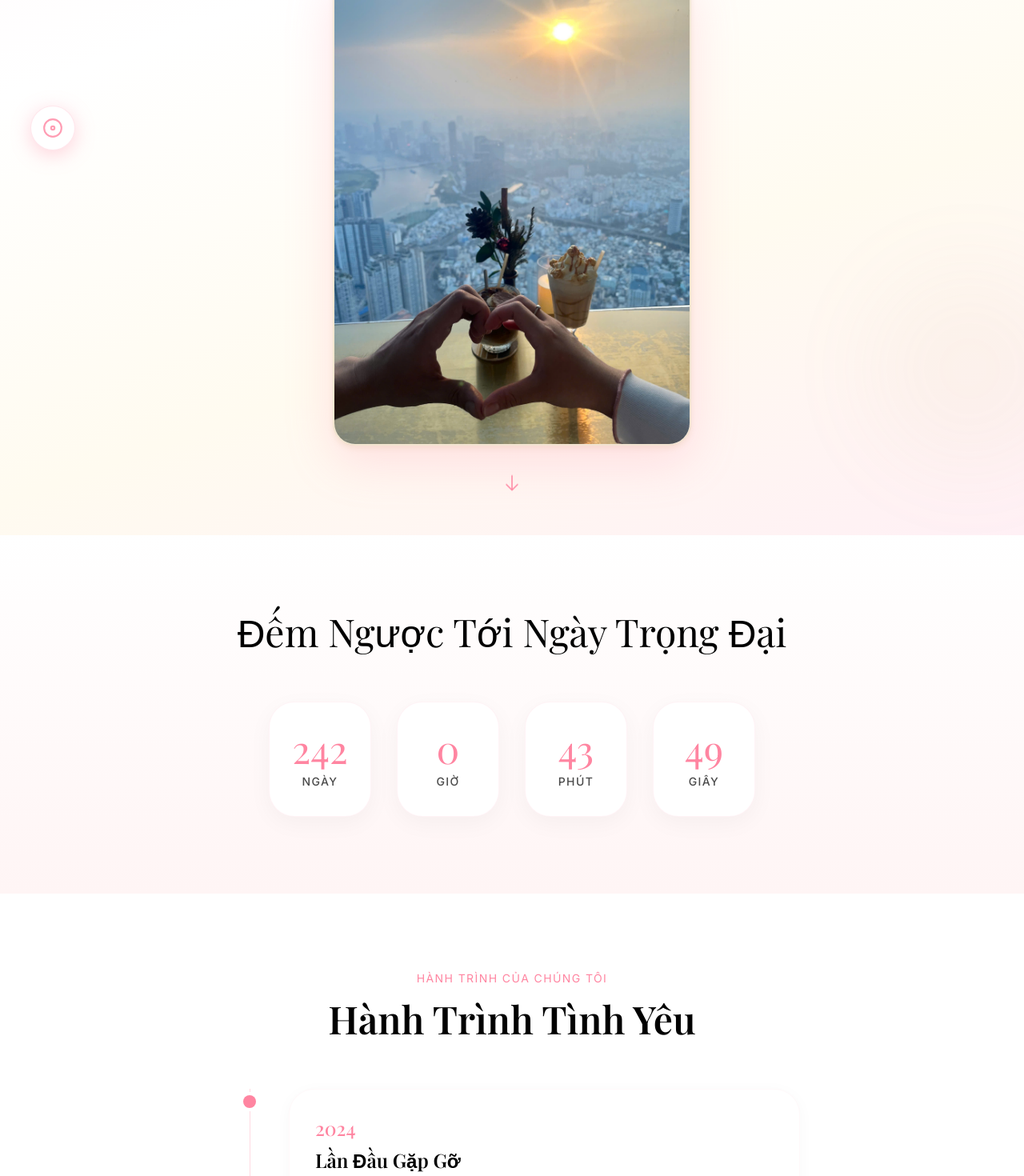
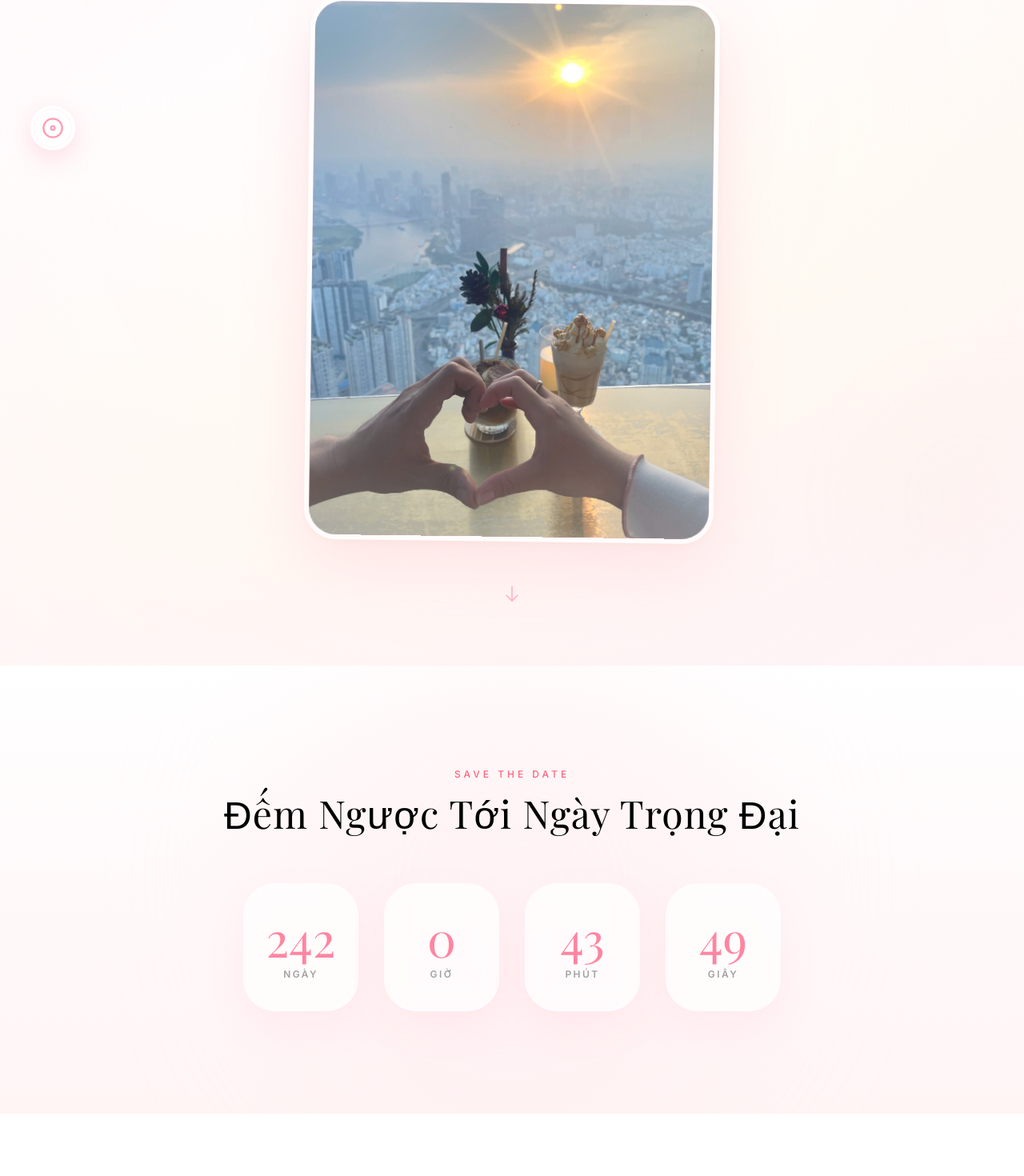
Before and after one commit to DatPHP/Wedding-Janes-Henry-2026, a Next.js app: page / in a window 1280 px wide. Shown: the part 552-2022 px from the top of the page at 80% size. Built offline with nearby package versions, Linux system fonts and the light colour scheme; no server answers; the database is empty; a web font is replaced by a local one.

Commit message:
Improve UI

```diff
--- a/app/globals.css
+++ b/app/globals.css
@@ -11,6 +11,9 @@ html {
   --muted: #4A4A4A;
   --accent: #FF85A1;
   --accent-light: #FFEBF0;
+  --glass-bg: rgba(255, 255, 255, 0.7);
+  --glass-border: rgba(255, 255, 255, 0.3);
+  --misty-overlay: radial-gradient(circle at center, transparent 0%, rgba(255, 245, 247, 0.4) 70%, rgba(255, 245, 247, 0.8) 100%);
 }
 
 @theme inline {
@@ -66,3 +69,33 @@ html {
 .animate-scroll-up {
   animation: scrollUp var(--marquee-duration, 30s) linear infinite;
 }
+
+/* ── Custom UI Utilities ── */
+.glass {
+  background: var(--glass-bg);
+  backdrop-filter: blur(12px);
+  -webkit-backdrop-filter: blur(12px);
+  border: 1px solid var(--glass-border);
+}
+
+.misty-vignette {
+  position: relative;
+}
+
+.misty-vignette::after {
+  content: '';
+  position: absolute;
+  inset: 0;
+  background: var(--misty-overlay);
+  pointer-events: none;
+  z-index: 5;
+}
+
+@keyframes float-slow {
+  0%, 100% { transform: translateY(0) rotate(0deg); }
+  50% { transform: translateY(-20px) rotate(5deg); }
+}
+
+.animate-float-slow {
+  animation: float-slow 8s ease-in-out infinite;
+}
--- a/app/page.tsx
+++ b/app/page.tsx
@@ -9,6 +9,7 @@ import BackgroundMusic from "@/components/BackgroundMusic";
 import FadeIn from "@/components/FadeIn";
 import NavBar from "@/components/NavBar";
 import ScrollToTop from "@/components/ScrollToTop";
+import FloatingActionMenu from "@/components/FloatingActionMenu";
 import { WishesSection } from '@/components/wishes/WishesSection'
 
 export default function Home() {
@@ -17,6 +18,7 @@ export default function Home() {
       <BackgroundMusic />
       <NavBar />
       <ScrollToTop />
+      <FloatingActionMenu />
 
       <section id="greeting">
         <Hero />
--- a/components/BackgroundMusic.tsx
+++ b/components/BackgroundMusic.tsx
@@ -47,18 +47,18 @@ export default function BackgroundMusic() {
                 <motion.div
                     animate={isPlaying ? { rotate: 360 } : { rotate: 0 }}
                     transition={isPlaying ? { repeat: Infinity, duration: 4, ease: "linear" } : { duration: 0.5 }}
-                    className={`w-14 h-14 bg-white rounded-full shadow-[0_6px_24px_rgba(255,133,161,0.35)] border border-accent/20 flex items-center justify-center relative overflow-hidden transition-all group-hover:shadow-[0_8px_32px_rgba(255,133,161,0.55)] group-hover:scale-110 group-hover:border-accent/50 text-accent`}
+                    className={`w-12 h-12 md:w-14 md:h-14 bg-white/80 backdrop-blur-md rounded-full shadow-[0_10px_30px_rgba(255,133,161,0.25)] border border-white/40 flex items-center justify-center relative overflow-hidden transition-all group-hover:shadow-[0_15px_40px_rgba(255,133,161,0.4)] group-hover:scale-110 text-accent group-active:scale-95`}
                 >
                     {/* Play/Pause Icon instead of just grooves */}
                     <div className="z-10 flex items-center justify-center">
                         {isPlaying ? (
-                            <Music size={24} className="animate-pulse" />
+                            <Music size={20} className="md:w-6 md:h-6 animate-pulse" />
                         ) : (
-                            <Disc size={26} className="text-accent/80" />
+                            <Disc size={22} className="md:w-7 md:h-7 text-accent/80" />
                         )}
                     </div>
-                    {/* Pink fill animation on hover (similar to ScrollToTop) */}
-                    <div className="absolute inset-0 bg-accent/5 scale-0 group-hover:scale-100 rounded-full transition-transform duration-300 origin-bottom" />
+                    {/* Inner gold ring */}
+                    <div className="absolute inset-[3px] border border-accent/10 rounded-full" />
                 </motion.div>
 
                 {/* Floating Note indicator when playing */}
--- a/components/Countdown.tsx
+++ b/components/Countdown.tsx
@@ -39,26 +39,34 @@ export default function Countdown() {
     }, []);
 
     return (
-        <section className="py-24 bg-gradient-to-b from-background to-[#FFF5F5] text-center px-4">
-            <h2 className="text-3xl md:text-5xl font-serif mb-16 text-black">
+        <section className="py-24 md:py-32 bg-gradient-to-b from-background via-[#FFF9FA] to-[#FFF5F5] text-center px-4 relative overflow-hidden">
+            {/* Background decorative blob */}
+            <div className="absolute top-1/2 left-1/2 -translate-x-1/2 -translate-y-1/2 w-[600px] h-[600px] bg-rose-100/30 rounded-full blur-[100px] pointer-events-none" />
+
+            <div className="relative z-10">
+                <p className="text-xs tracking-[4px] uppercase text-rose-400 mb-4 font-medium">
+                    Save The Date
+                </p>
+                <h2 className="text-4xl md:text-5xl font-serif mb-16 text-black tracking-wide">
                     Đếm Ngược Tới Ngày Trọng Đại
                 </h2>
 
-            <div className="flex justify-center gap-4 md:gap-8 flex-wrap max-w-4xl mx-auto">
+                <div className="flex justify-center gap-3 md:gap-8 flex-wrap max-w-4xl mx-auto">
                     {Object.entries(timeLeft).map(([label, value]) => (
                         <div
                             key={label}
-                        className="w-24 h-28 md:w-32 md:h-36 bg-white rounded-[32px] shadow-[0_8px_30px_rgb(0,0,0,0.04)] flex flex-col items-center justify-center border border-accent/10 transition-transform duration-300 hover:-translate-y-2"
+                            className="w-22 h-26 md:w-36 md:h-40 glass rounded-[32px] md:rounded-[40px] shadow-[0_20px_50px_rgba(255,133,161,0.08)] flex flex-col items-center justify-center transition-all duration-500 hover:-translate-y-3 hover:shadow-[0_30px_60px_rgba(255,133,161,0.15)] group"
                         >
-                        <span className="text-4xl md:text-5xl font-serif text-accent mb-2">
+                            <span className="text-4xl md:text-6xl font-serif text-accent mb-1 md:mb-2 transition-transform duration-500 group-hover:scale-110">
                                 {value}
                             </span>
-                        <span className="text-xs md:text-sm uppercase tracking-widest text-muted font-medium">
+                            <span className="text-[10px] md:text-xs uppercase tracking-[0.2em] text-neutral-400 font-semibold">
                                 {label}
                             </span>
                         </div>
                     ))}
                 </div>
+            </div>
         </section>
     );
 }
--- /dev/null
+++ b/components/FloatingActionMenu.tsx
@@ -0,0 +1,79 @@
+"use client";
+
+import { motion, AnimatePresence } from "framer-motion";
+import { Heart, Gift, MapPin, CalendarCheck, MessageCircle } from "lucide-react";
+import { useState, useEffect } from "react";
+
+const menuItems = [
+  { id: "wishes", label: "Lời Chúc", icon: Heart, href: "#wishes", color: "text-rose-500" },
+  { id: "event", label: "Sự Kiện", icon: MapPin, href: "#event", color: "text-blue-500" },
+  { id: "gift", label: "Mừng Cưới", icon: Gift, href: "#gift", color: "text-amber-500" },
+  { id: "rsvp", label: "Xác Nhận", icon: CalendarCheck, href: "#wishes", color: "text-emerald-500" },
+];
+
+export default function FloatingActionMenu() {
+  const [isVisible, setIsVisible] = useState(false);
+  const [hoveredId, setHoveredId] = useState<string | null>(null);
+
+  useEffect(() => {
+    const handleScroll = () => {
+      setIsVisible(window.scrollY > 400);
+    };
+    window.addEventListener("scroll", handleScroll);
+    return () => window.removeEventListener("scroll", handleScroll);
+  }, []);
+
+  const scrollTo = (href: string) => {
+    const id = href.replace("#", "");
+    const el = document.getElementById(id);
+    if (el) {
+      el.scrollIntoView({ behavior: "smooth" });
+    }
+  };
+
+  return (
+    <div className="fixed right-4 md:right-8 top-1/2 -translate-y-1/2 z-[90] flex flex-col gap-4 pointer-events-none">
+      <AnimatePresence>
+        {isVisible && (
+          <div className="flex flex-col gap-3 pointer-events-auto">
+            {menuItems.map((item, index) => (
+              <motion.div
+                key={item.id}
+                initial={{ x: 50, opacity: 0 }}
+                animate={{ x: 0, opacity: 1 }}
+                exit={{ x: 50, opacity: 0 }}
+                transition={{ delay: index * 0.1, duration: 0.4, ease: "easeOut" }}
+                className="relative flex items-center justify-end group"
+              >
+                {/* Tooltip Label */}
+                <AnimatePresence>
+                  {(hoveredId === item.id) && (
+                    <motion.span
+                      initial={{ opacity: 0, x: 10 }}
+                      animate={{ opacity: 1, x: 0 }}
+                      exit={{ opacity: 0, x: 10 }}
+                      className="absolute right-14 bg-white/90 backdrop-blur-md px-3 py-1.5 rounded-full text-xs font-medium shadow-lg border border-accent/10 text-neutral-800 whitespace-nowrap shadow-rose-200/20"
+                    >
+                      {item.label}
+                    </motion.span>
+                  )}
+                </AnimatePresence>
+
+                {/* Icon Button */}
+                <button
+                  onClick={() => scrollTo(item.href)}
+                  onMouseEnter={() => setHoveredId(item.id)}
+                  onMouseLeave={() => setHoveredId(null)}
+                  className={`w-11 h-11 md:w-12 md:h-12 rounded-full glass flex items-center justify-center transition-all duration-300 hover:scale-110 active:scale-95 group-hover:shadow-[0_8px_20px_-4px_rgba(255,133,161,0.3)] group-hover:border-accent/40 ${item.color}`}
+                  aria-label={item.label}
+                >
+                  <item.icon size={20} className="md:w-6 md:h-6" />
+                </button>
+              </motion.div>
+            ))}
+          </div>
+        )}
+      </AnimatePresence>
+    </div>
+  );
+}
--- a/components/Gallery.tsx
+++ b/components/Gallery.tsx
@@ -69,18 +69,18 @@ export default function Gallery() {
                     {/* Navigation Buttons */}
                     <button
                         onClick={scrollPrev}
-                        className="absolute left-0 top-1/2 -translate-y-1/2 -translate-x-4 md:-translate-x-6 w-12 h-12 bg-white/95 rounded-full shadow-xl flex items-center justify-center text-foreground hover:text-accent hover:scale-110 transition-all z-10 opacity-0 group-hover/carousel:opacity-100 focus:opacity-100"
+                        className="absolute left-0 top-1/2 -translate-y-1/2 -translate-x-4 md:-translate-x-12 w-12 h-12 glass rounded-full shadow-xl flex items-center justify-center text-foreground hover:text-accent hover:scale-110 active:scale-95 transition-all z-10 opacity-0 group-hover/carousel:opacity-100"
                         aria-label="Previous slide"
                     >
-                        <svg className="w-6 h-6" fill="none" stroke="currentColor" viewBox="0 0 24 24"><path strokeLinecap="round" strokeLinejoin="round" strokeWidth={2} d="M15 19l-7-7 7-7" /></svg>
+                        <svg className="w-5 h-5 md:w-6 md:h-6" fill="none" stroke="currentColor" viewBox="0 0 24 24"><path strokeLinecap="round" strokeLinejoin="round" strokeWidth={2} d="M15 19l-7-7 7-7" /></svg>
                     </button>
 
                     <button
                         onClick={scrollNext}
-                        className="absolute right-0 top-1/2 -translate-y-1/2 translate-x-4 md:translate-x-6 w-12 h-12 bg-white/95 rounded-full shadow-xl flex items-center justify-center text-foreground hover:text-accent hover:scale-110 transition-all z-10 opacity-0 group-hover/carousel:opacity-100 focus:opacity-100"
+                        className="absolute right-0 top-1/2 -translate-y-1/2 translate-x-4 md:translate-x-12 w-12 h-12 glass rounded-full shadow-xl flex items-center justify-center text-foreground hover:text-accent hover:scale-110 active:scale-95 transition-all z-10 opacity-0 group-hover/carousel:opacity-100"
                         aria-label="Next slide"
                     >
-                        <svg className="w-6 h-6" fill="none" stroke="currentColor" viewBox="0 0 24 24"><path strokeLinecap="round" strokeLinejoin="round" strokeWidth={2} d="M9 5l7 7-7 7" /></svg>
+                        <svg className="w-5 h-5 md:w-6 md:h-6" fill="none" stroke="currentColor" viewBox="0 0 24 24"><path strokeLinecap="round" strokeLinejoin="round" strokeWidth={2} d="M9 5l7 7-7 7" /></svg>
                     </button>
                 </div>
             </div>
--- a/components/Hero.tsx
+++ b/components/Hero.tsx
@@ -120,7 +120,7 @@ function AvatarMedallion({
 export default function Hero() {
   return (
     <section
-      className="min-h-screen flex flex-col items-center justify-center text-center px-2 md:px-6 pt-20 pb-10 relative overflow-hidden"
+      className="min-h-screen flex flex-col items-center justify-center text-center px-4 md:px-6 pt-24 pb-16 relative overflow-hidden misty-vignette"
       style={{
         background:
           "linear-gradient(160deg, #FFF5F7 0%, #FFFFFF 40%, #FFFBF0 70%, #FFF0F5 100%)",
@@ -140,6 +140,10 @@ export default function Hero() {
           opacity: 0;
           pointer-events: none;
           z-index: 10;
+          filter: blur(0.5px);
+        }
+        .petal-wrapper svg {
+          filter: drop-shadow(0 2px 4px rgba(0,0,0,0.05));
         }
       `}</style>
 
@@ -268,21 +272,24 @@ export default function Hero() {
       </div>
 
       {/* ── Couple photo below ── */}
-      <div className="mt-10 md:mt-14 w-full max-w-md mx-auto mb-6 md:mb-8">
+      <div className="mt-14 md:mt-20 w-full max-w-lg mx-auto mb-10 md:mb-12 animate-float-slow">
         <div
-          className="rounded-[28px] overflow-hidden"
+          className="rounded-[40px] overflow-hidden relative group"
           style={{
             boxShadow:
-              "0 4px 6px rgba(201,169,110,0.15), 0 20px 60px rgba(255,133,161,0.22)",
-            border: "2px solid rgba(201,169,110,0.25)",
+              "0 4px 6px rgba(201,169,110,0.1), 0 30px 80px rgba(255,133,161,0.25)",
+            border: "6px solid white",
           }}
         >
+          {/* Frosted inner border */}
+          <div className="absolute inset-0 border-[1px] border-accent/20 rounded-[34px] z-10 pointer-events-none" />
+
           <Image
             src="/images/couple-1.jpg"
-            alt="Janes &amp; Henry — Together"
+            alt="Janes & Henry — Together"
             width={800}
             height={1000}
-            className="w-full object-cover"
+            className="w-full object-cover transition-transform duration-1000 group-hover:scale-105"
             priority
           />
         </div>
```
Also changed, not shown: components/wishes/WishesFeed.tsx (+8 -8 lines), components/wishes/WishesSection.tsx (+15 -12 lines). Lines whose indentation alone changed are shown as unchanged.
